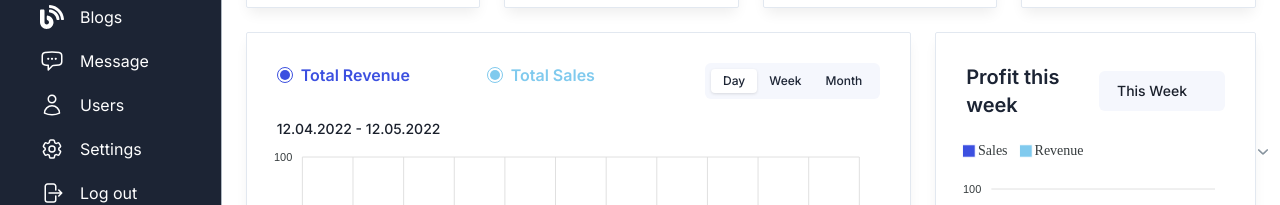
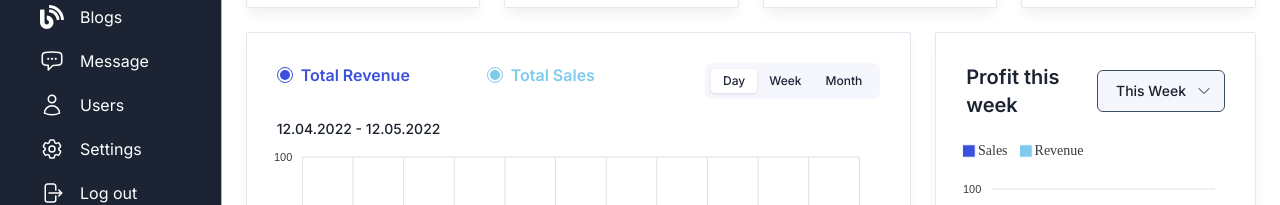
Before and after one commit to SonLeo/Japan-Travel, a Next.js app: page /admin in a window 1280 px wide. Shown: the part 248-453 px from the top of the page. Built offline with nearby package versions, Linux system fonts and the light colour scheme.

Commit message:
add file blog manager

```diff
--- a/src/app/admin/blogs/page.tsx
+++ b/src/app/admin/blogs/page.tsx
@@ -1,6 +1,7 @@
 import Breadcrumb from "~/components/admin-components/Breadcrumb";
-import Actions from "~/components/common/Actions";
+import FilterSection from "~/components/admin-components/blogs/FilterSection";
 import Filter from "~/components/common/Filter";
+import Selector from "~/components/common/Select";
 
 export default function BlogsPage() {
   const BlogOptions = [
@@ -28,8 +29,8 @@ export default function BlogsPage() {
         <Breadcrumb pageName="Posts manager" />
 
         <div className="w-full ">
-          <Actions defaultValue={"Actions"} options={BlogOptions} />
-          <Filter />
+          <FilterSection />
+          <Selector defaultValue={"Actions"} options={BlogOptions} />
         </div>
       </div>
     </section>
--- a/src/components/admin-components/ChatCard.tsx
+++ b/src/components/admin-components/ChatCard.tsx
@@ -64,7 +64,7 @@ const ChatCard = () => {
         {chatData.map((chat, key) => (
           <Link
             href="/admin"
-            className="flex items-center gap-5 px-7.5 py-3 hover:bg-gray-3 dark:hover:bg-meta-4"
+            className="flex items-center gap-5 px-7.5 py-3 hover:bg-slate-300 dark:hover:bg-meta-4"
             key={key}
           >
             <div className="relative h-14 w-14 rounded-full">
--- /dev/null
+++ b/src/components/admin-components/blogs/FilterSection.tsx
@@ -0,0 +1,14 @@
+import { ChevronDownIcon, Cog6ToothIcon, FunnelIcon } from "@heroicons/react/24/outline";
+
+export default function FilterSection () {
+    return (
+        <section>
+            <div className="flex dark:text-white border border-stroke w-fit py-1 px-3 rounded hover:bg-stroke dark:hover:text-black">
+                <FunnelIcon className="w-6 h-6 mr-2" /> Filter
+            </div>
+            <div className="flex dark:text-white border border-stroke w-fit py-1 px-3 rounded hover:bg-stroke dark:hover:text-black">
+                <Cog6ToothIcon className="w-6 h-6 mr-2" /> Columns <ChevronDownIcon className="w-4 h-6 ml-2" />
+            </div>
+        </section>
+    )
+}
--- a/src/components/admin-components/charts/ChartTwo.tsx
+++ b/src/components/admin-components/charts/ChartTwo.tsx
@@ -1,4 +1,5 @@
 "use client";
+import { ChevronDownIcon } from "@heroicons/react/24/outline";
 import { ApexOptions } from "apexcharts";
 import React, { useState } from "react";
 import ReactApexChart from "react-apexcharts";
@@ -97,11 +98,11 @@ const ChartTwo: React.FC = () => {
         <h4 className="text-xl font-semibold text-black dark:text-white">
           Profit this week
         </h4>
-        <div className="z-20 inline-block rounded-md p-1.5 bg-whiter dark:bg-meta-4">
+        <div className="relative z-20 inline-block rounded-md p-1.5 bg-whiter dark:bg-meta-4 border border-solid border-form-strokedark dark:border-stroke">
           <select
             name="#"
             id="#"
-            className="z-20 inline-flex appearance-none bg-transparent py-1 pl-3 pr-8 text-sm font-medium outline-none dark:text-white"
+            className="relative z-20 inline-flex appearance-none bg-transparent py-1 pl-3 pr-8 text-sm font-medium outline-none dark:text-white"
           >
             <option value="" className="dark:bg-boxdark">
               This Week
@@ -111,24 +112,7 @@ const ChartTwo: React.FC = () => {
             </option>
           </select>
           <span className="absolute right-3 top-1/2 z-10 -translate-y-1/2">
-            <svg
-              width="10"
-              height="6"
-              viewBox="0 0 10 6"
-              fill="none"
-              xmlns="http://www.w3.org/2000/svg"
-            >
-              <path
-                d="M0.47072 1.08816C0.47072 1.02932 0.500141 0.955772 0.54427 0.911642C0.647241 0.808672 0.809051 0.808672 0.912022 0.896932L4.85431 4.60386C4.92785 4.67741 5.06025 4.67741 5.14851 4.60386L9.09079 0.896932C9.19376 0.793962 9.35557 0.808672 9.45854 0.911642C9.56151 1.01461 9.5468 1.17642 9.44383 1.27939L5.50155 4.98632C5.22206 5.23639 4.78076 5.23639 4.51598 4.98632L0.558981 1.27939C0.50014 1.22055 0.47072 1.16171 0.47072 1.08816Z"
-                fill="#637381"
-              />
-              <path
-                fillRule="evenodd"
-                clipRule="evenodd"
-                d="M1.22659 0.546578L5.00141 4.09604L8.76422 0.557869C9.08459 0.244537 9.54201 0.329403 9.79139 0.578788C10.112 0.899434 10.0277 1.36122 9.77668 1.61224L9.76644 1.62248L5.81552 5.33722C5.36257 5.74249 4.6445 5.7544 4.19352 5.32924C4.19327 5.32901 4.19377 5.32948 4.19352 5.32924L0.225953 1.61241C0.102762 1.48922 -4.20186e-08 1.31674 -3.20269e-08 1.08816C-2.40601e-08 0.905899 0.0780105 0.712197 0.211421 0.578787C0.494701 0.295506 0.935574 0.297138 1.21836 0.539529L1.22659 0.546578ZM4.51598 4.98632C4.78076 5.23639 5.22206 5.23639 5.50155 4.98632L9.44383 1.27939C9.5468 1.17642 9.56151 1.01461 9.45854 0.911642C9.35557 0.808672 9.19376 0.793962 9.09079 0.896932L5.14851 4.60386C5.06025 4.67741 4.92785 4.67741 4.85431 4.60386L0.912022 0.896932C0.809051 0.808672 0.647241 0.808672 0.54427 0.911642C0.500141 0.955772 0.47072 1.02932 0.47072 1.08816C0.47072 1.16171 0.50014 1.22055 0.558981 1.27939L4.51598 4.98632Z"
-                fill="#637381"
-              />
-            </svg>
+            <ChevronDownIcon className="w-4 h-4 dark:text-white" />
           </span>
         </div>
       </div>
--- a/src/components/common/Filter.tsx
+++ b/src/components/common/Filter.tsx
@@ -1,26 +1,33 @@
 "use client"
-import React from 'react';
-import { Button, Input, Select, Space } from 'antd';
+import React, { useState } from 'react';
+import { DatePicker, Flex, Input, Space } from 'antd';
+import type { Dayjs } from 'dayjs';
 
-const { Search } = Input;
+const { RangePicker } = DatePicker;
 
-const options = [
-  {
-    value: 'zhejiang',
-    label: 'Zhejiang',
-  },
-  {
-    value: 'jiangsu',
-    label: 'Jiangsu',
-  },
-];
+type RangeValue = [Dayjs | null, Dayjs | null] | null;
 
-const Filter = () => (
-  <Space direction="vertical" size="middle">
-    <Space.Compact>
-      <Search addonBefore="From: " placeholder="input search text" allowClear />
-    </Space.Compact>
-  </Space>
-);
+const Filter = () => {
+  const [value, setValue] = useState<RangeValue>(null);
+
+  return (
+    <>
+      <Space direction="vertical" size="middle">
+        <Space.Compact size="large">
+          <Input addonBefore={<div className='w-10 dark:text-white'>from</div>} placeholder="input value filter" />
+        </Space.Compact>
+        <Space.Compact size="large">
+          <Input addonBefore={<div className='w-10 dark:text-white'>to</div>} placeholder="input value filter" />
+        </Space.Compact>
+      </Space>
+
+      <RangePicker className="h-10" value={value} onChange={setValue} />;
+
+      <Flex vertical gap={12}>
+        <Input className='h-10 w-[288px]' placeholder="Title..." />
+      </Flex>
+    </>
+  )
+};
 
 export default Filter;
--- a/src/components/common/Actions.tsx
+++ b/src/components/common/Select.tsx
@@ -2,7 +2,7 @@
 import React from 'react';
 import { Select, Space } from 'antd';
 
-interface ActionProps {
+interface SelectorProps {
   defaultValue?: string;
   options: { value: string; label: string; disabled?: boolean }[];
   disabled?: boolean;
@@ -11,7 +11,7 @@ interface ActionProps {
   onChange?: (value: string) => void;
 }
 
-const Actions: React.FC<ActionProps> = ({
+const Selector: React.FC<SelectorProps> = ({
   defaultValue,
   options,
   disabled,
@@ -30,7 +30,7 @@ const Actions: React.FC<ActionProps> = ({
     <Space wrap>
       <Select
         defaultValue={defaultValue}
-        style={{ width: 120 }}
+        style={{ width: 120, height: 40 }}
         onChange={handleChange}
         disabled={disabled}
         loading={loading}
@@ -41,4 +41,4 @@ const Actions: React.FC<ActionProps> = ({
   );
 };
 
-export default Actions;
+export default Selector;
```
